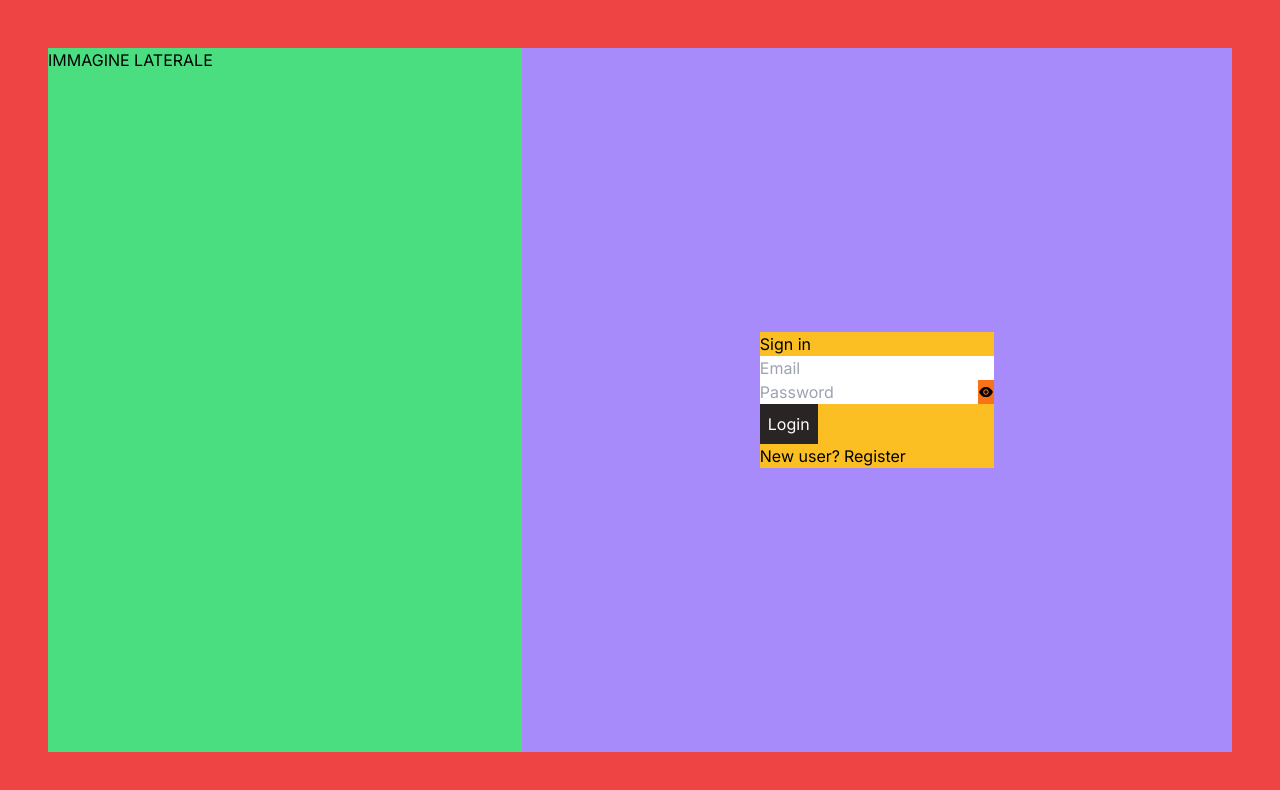
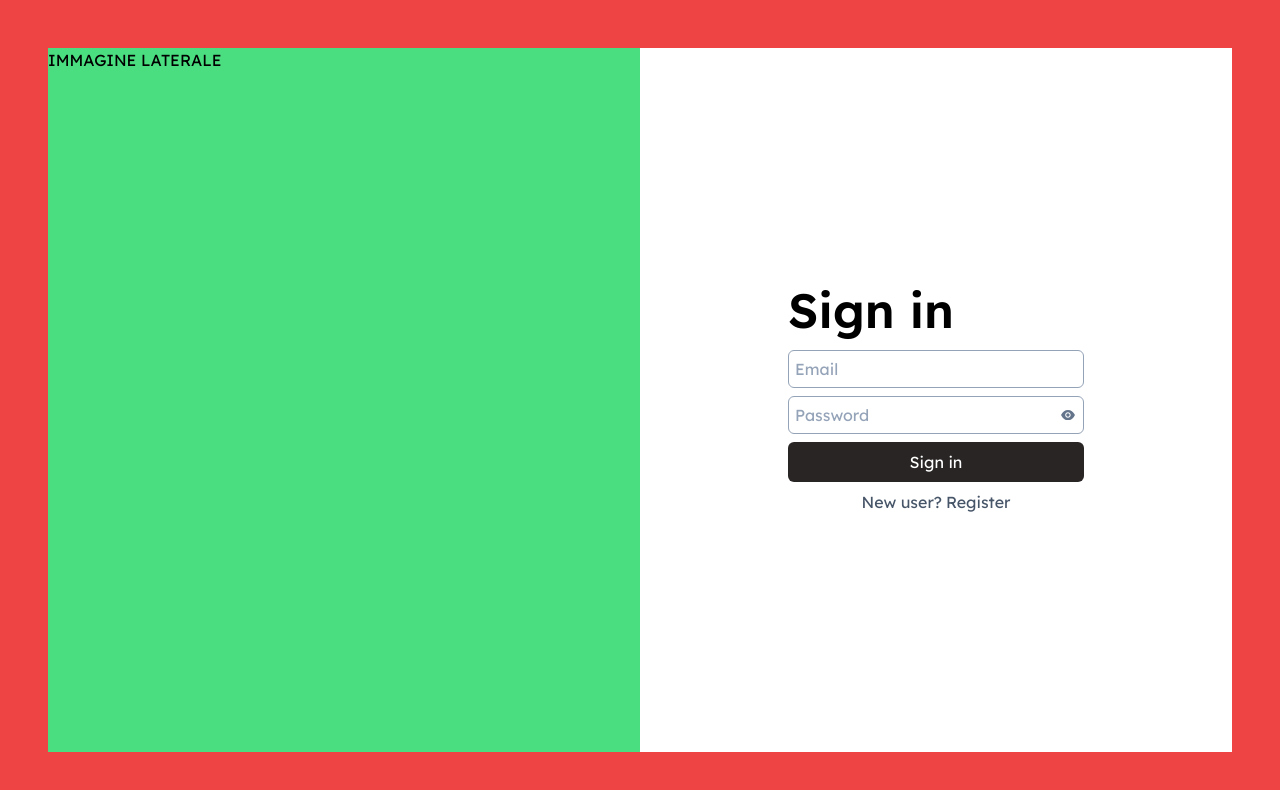
Before and after one commit to alessandro-stella/to-do, a Next.js app: page /login in a window 1280 px wide. Shown: the top 790 px of the page. Built offline with nearby package versions, Linux system fonts and the light colour scheme.

Commit message:
Designing register and login form

```diff
--- a/components/InputField.tsx
+++ b/components/InputField.tsx
@@ -23,9 +23,11 @@ export default function InputField({
     error = false,
 }: inputFieldProps) {
     return (
-        <div className="relative bg-blue-300">
+        <div className="relative">
             <input
-                className="bg-white"
+                className={`bg-white p-1.5 w-full rounded-md border-slate-400 placeholder-slate-400 border-[1px] ${
+                    setIsPasswordShown ? "pr-8" : ""
+                }`}
                 disabled={disabled}
                 type={type}
                 value={value}
@@ -36,12 +38,17 @@ export default function InputField({
             />
 
             {setIsPasswordShown && (
-                <button
-                    disabled={disabled}
-                    className="absolute top-0 right-0 grid h-full bg-orange-500 place-content-center"
-                    onClick={() => setIsPasswordShown(!isPasswordShown)}>
-                    {isPasswordShown ? <AiFillEyeInvisible /> : <AiFillEye />}
-                </button>
+                <div className="absolute top-0 right-0 grid h-full px-2 place-content-center text-slate-500">
+                    <button
+                        disabled={disabled}
+                        onClick={() => setIsPasswordShown(!isPasswordShown)}>
+                        {isPasswordShown ? (
+                            <AiFillEyeInvisible />
+                        ) : (
+                            <AiFillEye />
+                        )}
+                    </button>
+                </div>
             )}
 
             {error && <div>{error}</div>}
--- a/pages/_app.tsx
+++ b/pages/_app.tsx
@@ -1,11 +1,11 @@
 import "@/styles/globals.css";
 import type { AppProps } from "next/app";
-import { Inter } from "@next/font/google";
+import { Lexend_Deca } from "@next/font/google";
 
 import { useEffect } from "react";
 import { useState } from "react";
 
-const inter = Inter({ subsets: ["latin"] });
+const font = Lexend_Deca({ subsets: ["latin"] });
 
 interface connectionResponse {
     status: number;
@@ -45,7 +45,7 @@ export default function App({ Component, pageProps }: AppProps) {
         <>
             <style jsx global>{`
                 html {
-                    font-family: ${inter.style.fontFamily};
+                    font-family: ${font.style.fontFamily};
                 }
             `}</style>
             {isConnected ? (
--- a/pages/_document.tsx
+++ b/pages/_document.tsx
@@ -3,7 +3,19 @@ import { Html, Head, Main, NextScript } from "next/document";
 export default function Document() {
     return (
         <Html lang="en">
-            <Head />
+            <Head title="To-Do 4U" />
+            <Head>
+                <meta
+                    name="description"
+                    content="A to-do app created with typescript"
+                />
+                <meta
+                    name="viewport"
+                    content="width=device-width, initial-scale=1"
+                />
+                <link rel="icon" href="/favicon.ico" />
+            </Head>
+
             <body>
                 <Main />
                 <NextScript />
--- a/pages/index.tsx
+++ b/pages/index.tsx
@@ -2,25 +2,11 @@ import MainPage from "@/components/MainPage";
 import SideBar from "@/components/SideBar";
 import url from "@/config/url";
 import { GetServerSideProps } from "next";
-import Head from "next/head";
 import cookie from "cookie";
 
 export default function Home() {
     return (
         <>
-            <Head>
-                <title>To-Do 4U</title>
-                <meta
-                    name="description"
-                    content="A to-do app created with typescript"
-                />
-                <meta
-                    name="viewport"
-                    content="width=device-width, initial-scale=1"
-                />
-                <link rel="icon" href="/favicon.ico" />
-            </Head>
-
             <div className="bg-red-500 min-h-screen w-full flex p-12">
                 <SideBar />
                 <MainPage />
--- a/pages/login.tsx
+++ b/pages/login.tsx
@@ -154,11 +154,13 @@ export default function Login() {
     };
 
     return (
-        <div className="bg-red-500 min-h-screen w-full flex p-12">
-            <div className="bg-green-400 flex-[1]">IMMAGINE LATERALE</div>
-            <div className="bg-violet-400 flex-[1.5] grid place-content-center">
-                <div className="bg-amber-400">
-                    <div>{isRegistering ? "Register" : "Sign in"}</div>
+        <div className="flex w-full min-h-screen p-12 bg-red-500">
+            <div className="flex-1 bg-green-400">IMMAGINE LATERALE</div>
+            <div className="flex items-center justify-center flex-1 bg-white">
+                <div className="flex flex-col w-1/2 max-w-full max-h-full gap-2">
+                    <div className="mb-2 text-5xl font-semibold">
+                        {isRegistering ? "Register" : "Sign in"}
+                    </div>
 
                     {isRegistering && (
                         <InputField
@@ -217,16 +219,17 @@ export default function Login() {
 
                     <button
                         disabled={isLoading}
-                        className="bg-stone-800 p-2 text-white"
+                        className="p-2 text-white rounded-md bg-stone-800 hover:bg-stone-700 transition"
                         onClick={isRegistering ? registerUser : loginUser}>
-                        {isRegistering ? "Register" : "Login"}
+                        {isRegistering ? "Register" : "Sign in"}
                     </button>
 
-                    <div className="flex gap-1">
+                    <div className="flex gap-1 m-auto text-slate-600">
                         <div>
                             {isRegistering ? "Already with us?" : "New user?"}
                         </div>
                         <button
+                            className="border-b-[1px] border-white hover:border-slate-600 transition"
                             disabled={isLoading}
                             onClick={() => setIsRegistering(!isRegistering)}>
                             {isRegistering ? "Sign in" : "Register"}
@@ -281,7 +284,6 @@ export const getServerSideProps: GetServerSideProps = async (context) => {
         };
     }
 
-    // REMOVE INVALID COOKIE, DO IT IN index.tsx TOOj
     return {
         props: {},
     };
```
